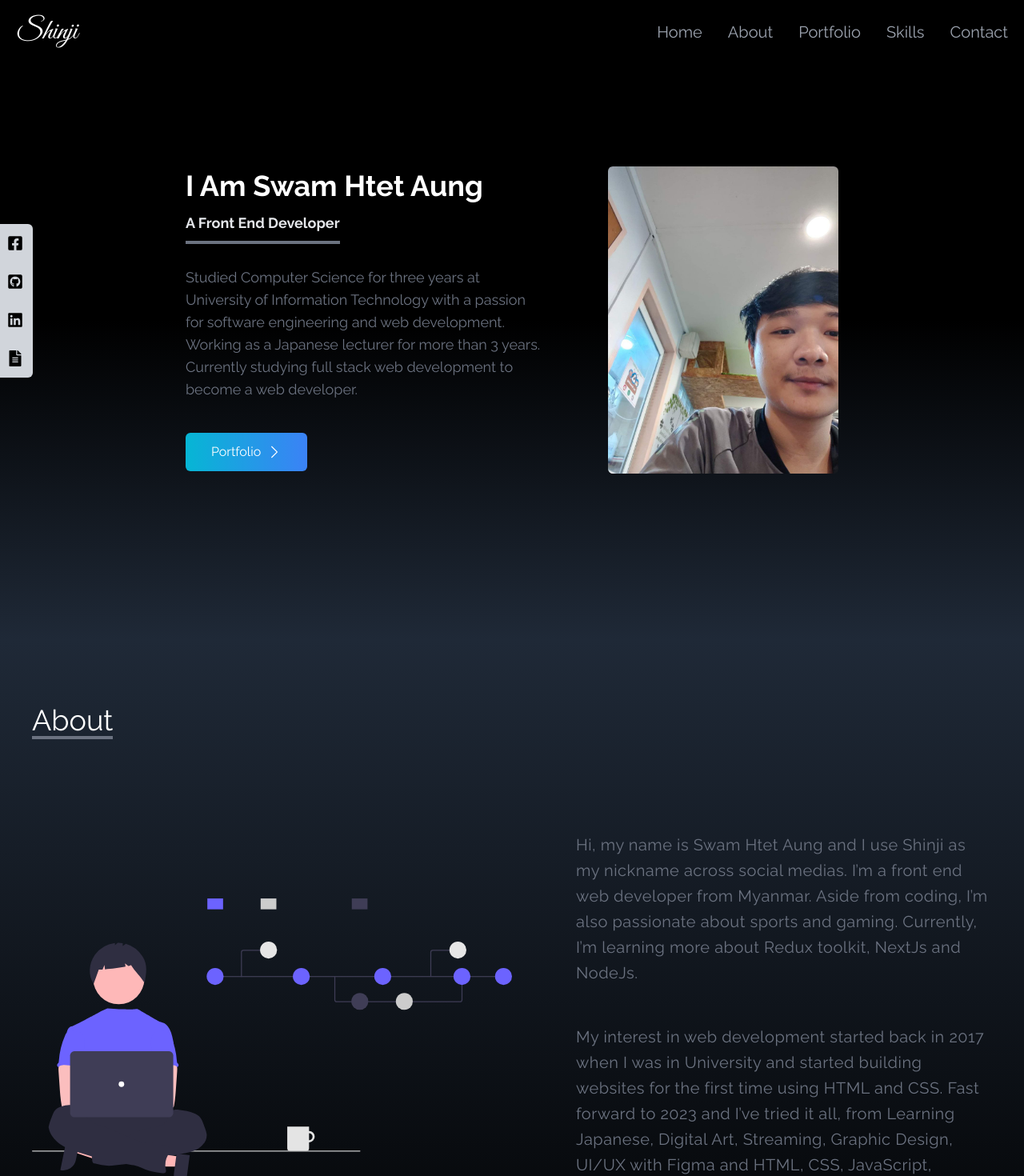
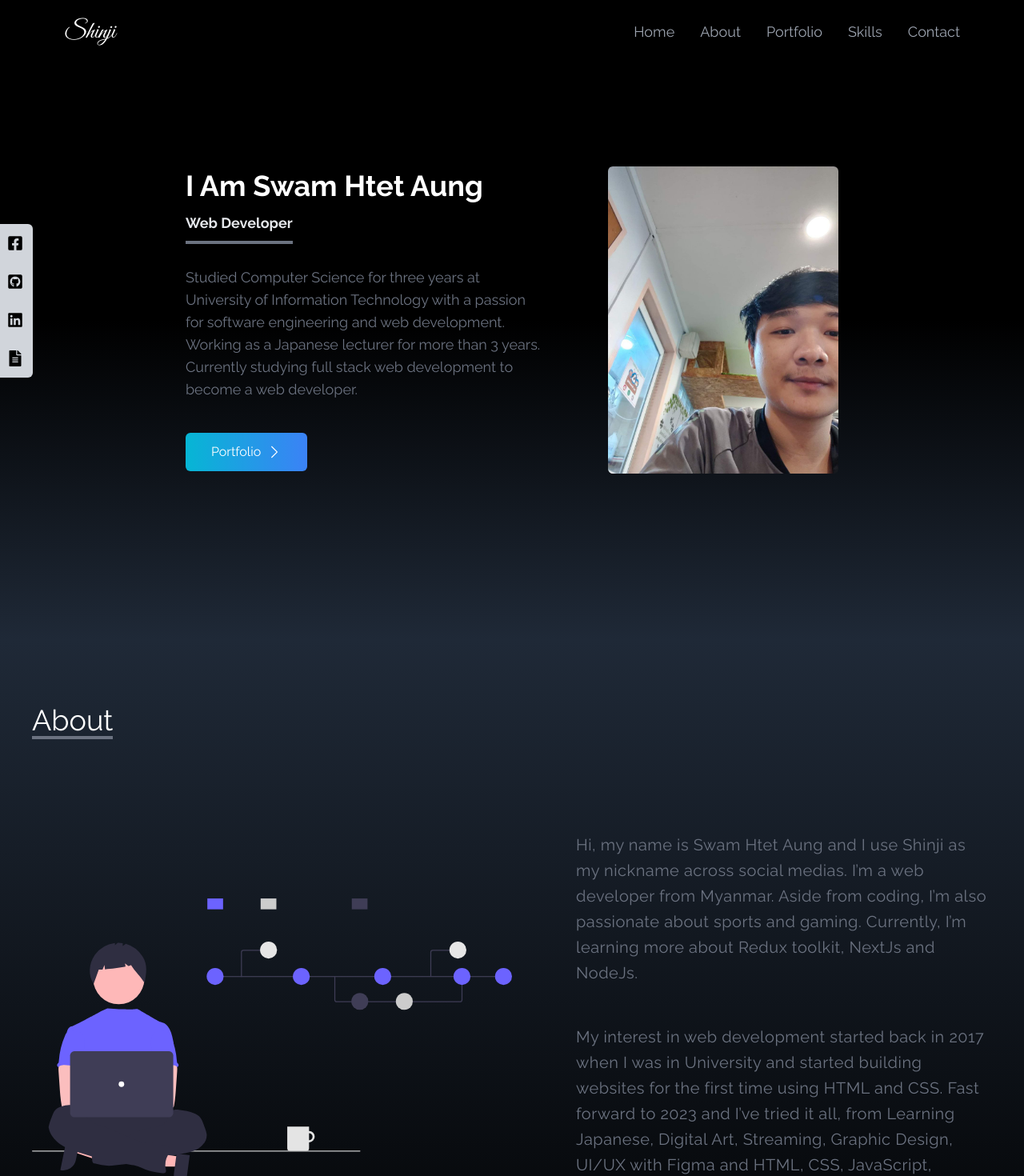
Before and after one commit to swamhtetaung8/portfolio, a React (Vite) app: page / in a window 1280 px wide. Shown: the top 1470 px of the page at 80% size. Built offline with nearby package versions, Linux system fonts and the light colour scheme.

Commit message:
Fix animations

```diff
--- a/src/components/About.jsx
+++ b/src/components/About.jsx
@@ -15,7 +15,7 @@ const About = () => {
         initial={"offscreen"}
         whileInView={"onscreen"}
         transition={{ staggerChildren: 0.5 }}
-        viewport={{ once: false, amount: 0.3 }}
+        viewport={{ once: true, amount: 0.3 }}
         className=" container p-10">
         <motion.h1
           variants={paraVariant}
@@ -32,10 +32,9 @@ const About = () => {
           <motion.div variants={paraVariant}>
             <p className=" py-3 text-xl text-gray-500 leading-8 tracking-wide">
               Hi, my name is Swam Htet Aung and I use Shinji as my nickname
-              across social medias. I’m a front end web developer from Myanmar.
-              Aside from coding, I’m also passionate about sports and gaming.
-              Currently, I’m learning more about Redux toolkit, NextJs and
-              NodeJs.
+              across social medias. I’m a web developer from Myanmar. Aside from
+              coding, I’m also passionate about sports and gaming. Currently,
+              I’m learning more about Redux toolkit, NextJs and NodeJs.
             </p>
             <br />
             <p className=" py-3 text-xl text-gray-500 leading-8 tracking-wide">
--- a/src/components/Contact.jsx
+++ b/src/components/Contact.jsx
@@ -49,14 +49,14 @@ const Contact = () => {
   return (
     <section
       name="contact"
-      className=" w-full min-h-screen bg-gradient-to-b from-black via-black to-gray-800 py-40">
+      className=" w-full min-h-screen bg-gradient-to-b from-black via-black to-gray-800 pt-40 pb-20">
       <div className="container mx-auto">
         <div className="p-10">
           <motion.div
             initial={"offscreen"}
             whileInView={"onscreen"}
             transition={{ staggerChildren: 0.5 }}
-            viewport={{ once: false, amount: 0.5 }}>
+            viewport={{ once: true, amount: 0.5 }}>
             <motion.h1
               variants={headerVariant}
               className="text-4xl border-b-4 mb-10 border-gray-500 inline-block text-white">
@@ -73,7 +73,7 @@ const Contact = () => {
             <motion.form
               initial={"offscreen"}
               whileInView={"onscreen"}
-              viewport={{ once: false, amount: 0.5 }}
+              viewport={{ once: true, amount: 0.5 }}
               variants={formVariant}
               action=""
               ref={form}
--- a/src/components/Home.jsx
+++ b/src/components/Home.jsx
@@ -27,7 +27,7 @@ const Home = () => {
           initial={"offscreen"}
           whileInView={"onscreen"}
           transition={{ staggerChildren: 0.5 }}
-          viewport={{ once: false, amount: 0.3 }}
+          viewport={{ once: true, amount: 0.3 }}
           className=" flex flex-col gap-10 items-start">
           <motion.h1
             variants={headerVariant}
@@ -35,7 +35,7 @@ const Home = () => {
             I am Swam Htet Aung
             <br />
             <span className=" text-gray-200 my-3 border-b-4 pb-3 border-gray-500 text-lg">
-              A Front End Developer
+              Web Developer
             </span>
           </motion.h1>
           <motion.p
@@ -62,10 +62,12 @@ const Home = () => {
           initial={"offscreen"}
           whileInView={"onscreen"}
           transition={{ staggerChildren: 0 }}
+          viewport={{ once: true, amount: 0.3 }}
           className="">
           <motion.img
             src={profile}
             variants={imageVariant}
+            viewport={{ once: true, amount: 0.3 }}
             alt=""
             className=" h-96 rounded-md object-cover"
           />
--- a/src/components/Navbar.jsx
+++ b/src/components/Navbar.jsx
@@ -2,7 +2,6 @@ import React, { useState } from "react";
 import { GiHamburgerMenu } from "react-icons/gi";
 import { GoX } from "react-icons/go";
 import { Link } from "react-scroll";
-import { motion } from "framer-motion";
 const Navbar = () => {
   const menu = [
     {
@@ -29,14 +28,14 @@ const Navbar = () => {
 
   const [nav, setNav] = useState(false);
   return (
-    <nav className="h-20 bg-black px-5 text-white flex items-center justify-between fixed w-full z-50">
+    <nav className="h-20 bg-black md:px-20 px-10 text-white flex items-center justify-between fixed w-full z-50">
       <Link to="home" smooth duration={500}>
-        <h1 className=" signature text-4xl cursor-pointer">Shinji</h1>
+        <h1 className=" signature text-3xl cursor-pointer">Shinji</h1>
       </Link>
       <ul className=" hidden md:flex gap-8">
         {menu.map((item) => (
           <Link to={item.link} key={item.id} smooth duration={500}>
-            <li className=" text-gray-400 hover:text-gray-50 cursor-pointer text-xl capitalize active:scale-105 duration-100">
+            <li className=" text-gray-400 hover:text-gray-50 cursor-pointer text-lg capitalize active:scale-105 duration-100">
               {item.link}
             </li>
           </Link>
@@ -47,8 +46,12 @@ const Navbar = () => {
         onClick={() => setNav(!nav)}>
         {nav ? <GoX size={30} /> : <GiHamburgerMenu size={30} />}
       </div>
-      {nav && (
-        <ul className=" h-screen w-full bg-gradient-to-b from-black to-gray-600 absolute top-0 left-0 flex flex-col gap-12 justify-center items-center">
+      <ul
+        className={` h-screen w-full bg-gradient-to-b from-black to-gray-800 absolute top-0 left-0 flex flex-col gap-12 justify-center items-center transition-all duration-500 ${
+          nav
+            ? "opacity-100 pointer-events-auto"
+            : " opacity-0 pointer-events-none"
+        }`}>
         {menu.map((item) => (
           <Link
             to={item.link}
@@ -62,7 +65,6 @@ const Navbar = () => {
           </Link>
         ))}
       </ul>
-      )}
     </nav>
   );
 };
--- a/src/components/Portfolio.jsx
+++ b/src/components/Portfolio.jsx
@@ -1,6 +1,5 @@
 import React from "react";
 import gpt3 from "../assets/gpt3.png";
-import bookmark from "../assets/bookmark.png";
 import sushi from "../assets/sushi.png";
 import recipe from "../assets/recipe.png";
 import simpuru from "../assets/simpuru.png";
@@ -72,7 +71,7 @@ const Portfolio = () => {
               initial={"offscreen"}
               whileInView={"onscreen"}
               transition={{ staggerChildren: 0.5 }}
-              viewport={{ once: false, amount: 0.3 }}>
+              viewport={{ once: true, amount: 0.3 }}>
               <motion.h1
                 variants={headerVariant}
                 className="text-4xl border-b-4 mb-10 border-gray-500 inline-block text-white">
@@ -89,7 +88,7 @@ const Portfolio = () => {
               initial={"offscreen"}
               whileInView={"onscreen"}
               variants={cardVariant}
-              viewport={{ once: false, amount: 0.1 }}
+              viewport={{ once: true, amount: 0.1 }}
               className="grid lg:grid-cols-3 grid-cols-1 md:grid-cols-2 gap-10 justify-items-center">
               {portfolio.map((indi) => (
                 <div
--- a/src/components/Skills.jsx
+++ b/src/components/Skills.jsx
@@ -79,7 +79,7 @@ const Skills = () => {
             initial={"offscreen"}
             whileInView={"onscreen"}
             transition={{ staggerChildren: 0.5 }}
-            viewport={{ once: false, amount: 0.3 }}
+            viewport={{ once: true, amount: 0.3 }}
             className="md:w-full p-10 w-auto">
             <motion.h1
               variants={headerVariant}
@@ -96,7 +96,7 @@ const Skills = () => {
               initial={"offscreen"}
               whileInView={"onscreen"}
               variants={cardVariant}
-              viewport={{ once: false, amount: 0.1 }}
+              viewport={{ once: true, amount: 0.1 }}
               className="grid lg:grid-cols-4 grid-cols-2 md:grid-cols-3 gap-5 md:gap-10">
               {skills.map((indi) => (
                 <div
```
Lines whose indentation alone changed are shown as unchanged.
